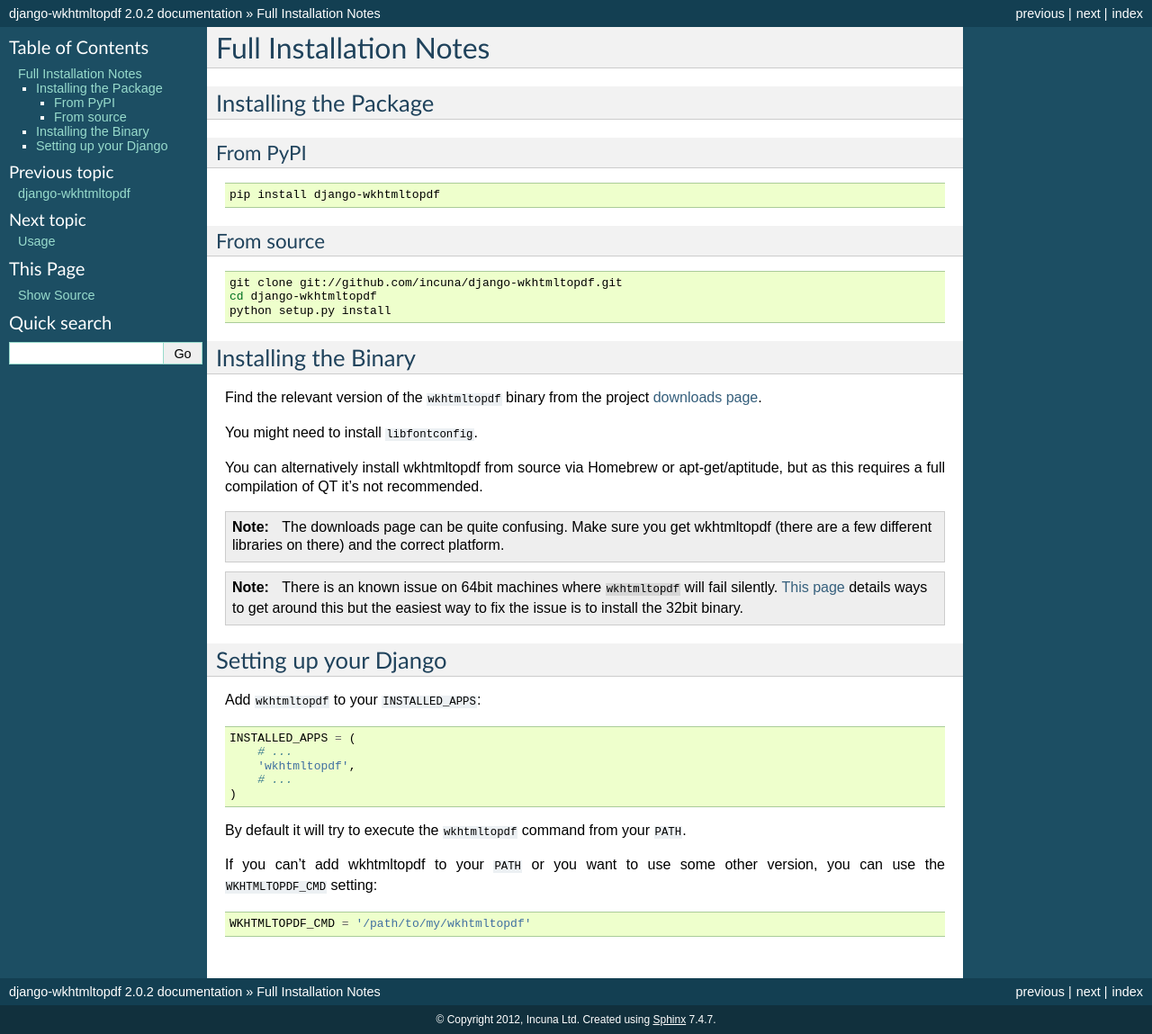
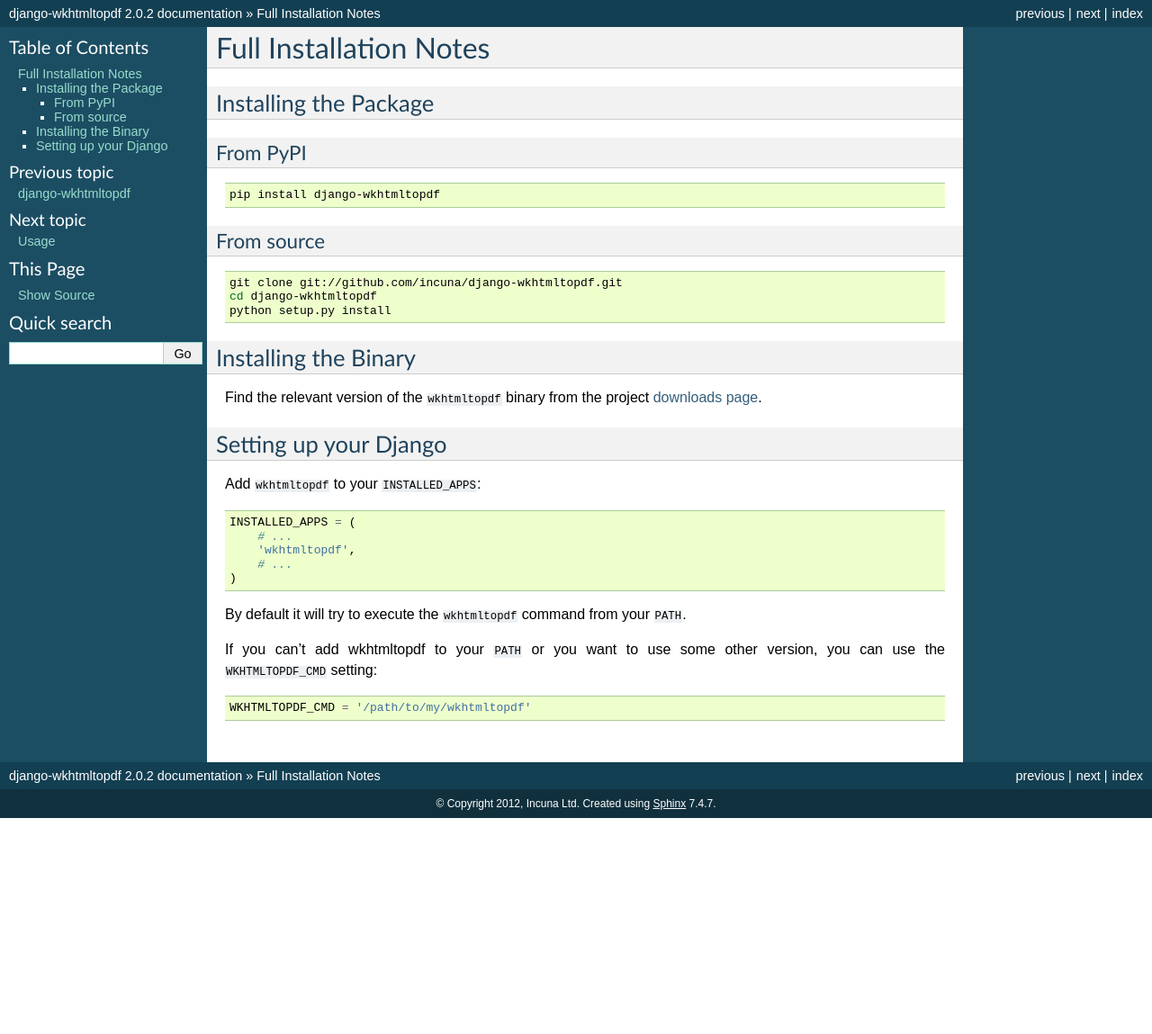
Before and after one commit to incuna/django-wkhtmltopdf, a Sphinx documentation site: the page built from docs/installation.rst, in a window 1280 px wide. Shown: the whole page at 90% size. Built offline with Sphinx 7.4.7, drawn with Linux system fonts in a browser that asks for light colours; after the commit the page ends 909 px from its top, so only the background shows below that.

Commit message:
update installation instructions to use new website

```diff
--- a/docs/installation.rst
+++ b/docs/installation.rst
@@ -28,25 +28,7 @@
 Find the relevant version of the ``wkhtmltopdf`` binary from the project
 `downloads page`_.
 
-You might need to install ``libfontconfig``.
-
-You can alternatively install wkhtmltopdf from source via Homebrew or
-apt-get/aptitude, but as this requires a full compilation of QT it's not
-recommended.
-
-.. note::
-
-    The downloads page can be quite confusing. Make sure you get wkhtmltopdf
-    (there are a few different libraries on there) and the correct platform.
-
-.. note::
-
-    There is an known issue on 64bit machines where ``wkhtmltopdf`` will fail
-    silently. `This page`_ details ways to get around this but the easiest
-    way to fix the issue is to install the 32bit binary.
-
-.. _downloads page: http://code.google.com/p/wkhtmltopdf/downloads/list
-.. _this page: http://code.google.com/p/wkhtmltopdf/wiki/static
+.. _downloads page: http://wkhtmltopdf.org/downloads.html
 
 Setting up your Django
 ----------------------
```
